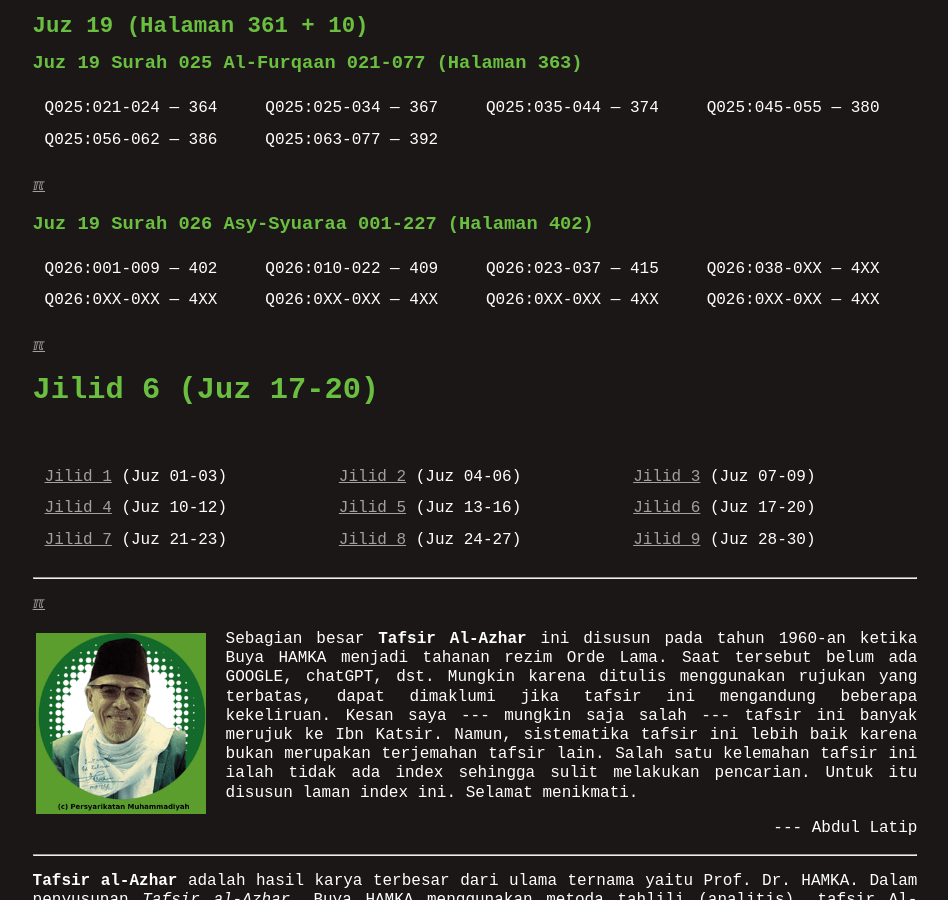
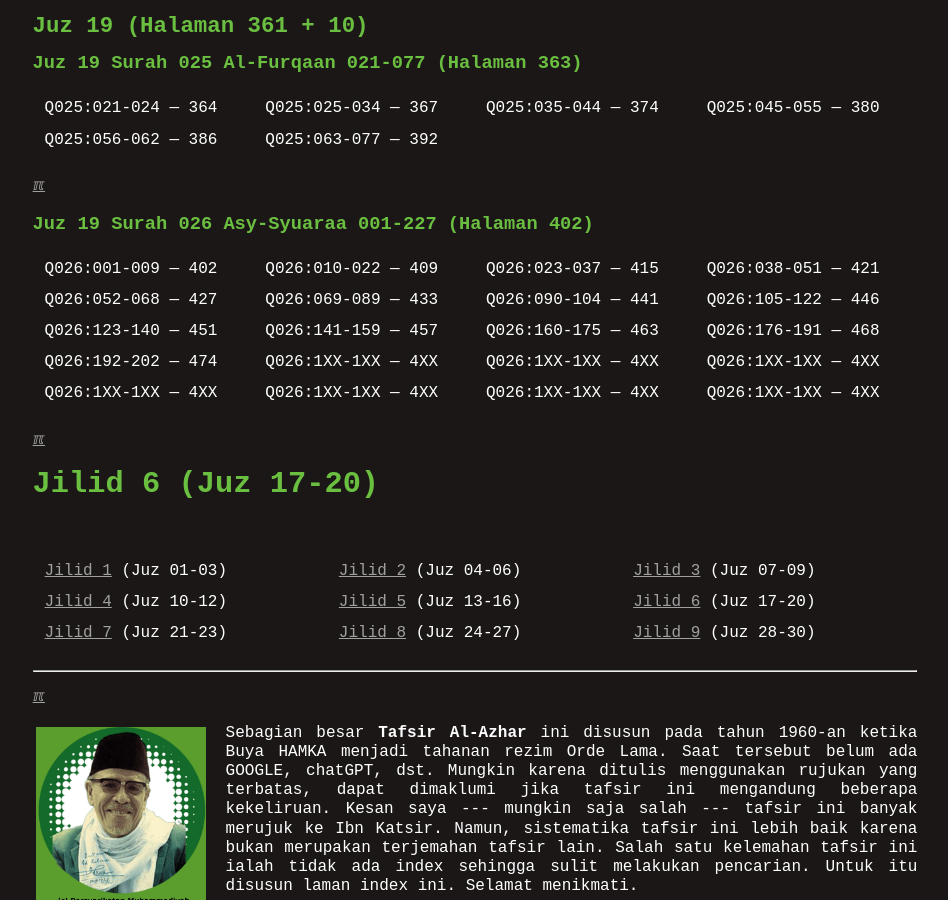
Before and after one commit to dullatip/indexquran, a Jekyll site: the page built from 006.md, in a window 1280 px wide and 900 px high, scrolled down 2035 px. Shown: the whole window, without its empty margins (165-1113 px from the left). Built offline with Jekyll 4.4.1, drawn with Linux system fonts in a browser that asks for light colours; some of the changed text lies outside the part shown.

Commit message:
modified:   006.md

```diff
--- a/006.md
+++ b/006.md
@@ -74,8 +74,11 @@
 
 ### Juz 19 Surah 026 Asy-Syuaraa 001-227 (Halaman 402)
 
-| Q026:001-009 --- 402 | Q026:010-022 --- 409 | Q026:023-037 --- 415 | Q026:038-0XX --- 4XX |
-| Q026:0XX-0XX --- 4XX | Q026:0XX-0XX --- 4XX | Q026:0XX-0XX --- 4XX | Q026:0XX-0XX --- 4XX |
+| Q026:001-009 --- 402 | Q026:010-022 --- 409 | Q026:023-037 --- 415 | Q026:038-051 --- 421 |
+| Q026:052-068 --- 427 | Q026:069-089 --- 433 | Q026:090-104 --- 441 | Q026:105-122 --- 446 |
+| Q026:123-140 --- 451 | Q026:141-159 --- 457 | Q026:160-175 --- 463 | Q026:176-191 --- 468 |
+| Q026:192-202 --- 474 | Q026:1XX-1XX --- 4XX | Q026:1XX-1XX --- 4XX | Q026:1XX-1XX --- 4XX |
+| Q026:1XX-1XX --- 4XX | Q026:1XX-1XX --- 4XX | Q026:1XX-1XX --- 4XX | Q026:1XX-1XX --- 4XX |
 
 [&#x213C;](#)<br id="idxA">
 # Jilid 6 (Juz 17-20)
--- a/_config.yml
+++ b/_config.yml
@@ -1,4 +1,4 @@
-version:          "Thu 05 Dec 2024 06:00"
+version:          "Thu 05 Dec 2024 13:00"
 copyright:        "2024-2024"
 title:            "Index Tafsir Al-Azhar HAMKA"
 author:           "Abdul Latip"
```
Also changed, not shown: 000.md (+1 -1 lines).
